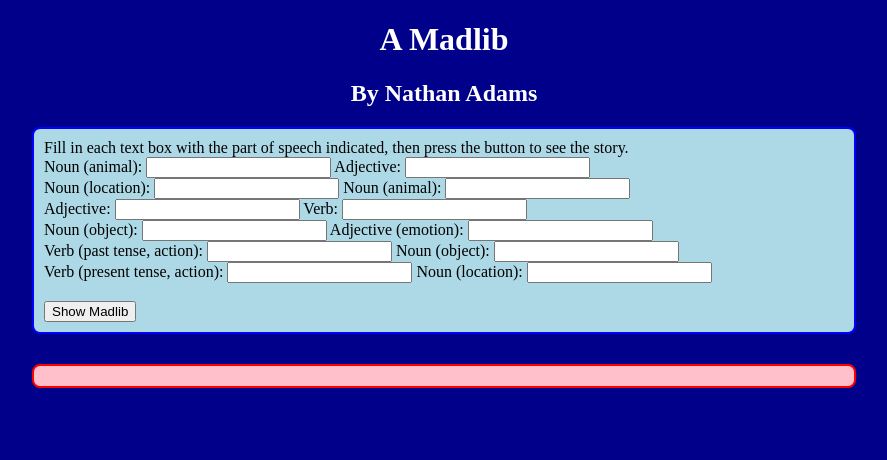
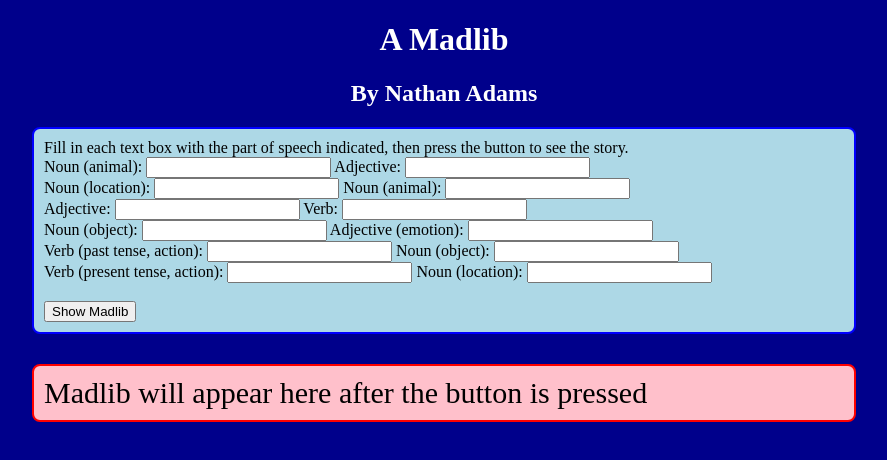
Before and after one commit to nadamspueblo/madlibs-example, a plain HTML site: page index.html in a window 1280 px wide. Shown: the whole page, without its empty margins (196-1083 px from the left). Drawn offline with Linux system fonts and the light colour scheme; a script that the page names is missing.

Commit message:
First commit

```diff
--- a/index.html
+++ b/index.html
@@ -25,7 +25,7 @@
   </p>
 
   <p id="madlib">
-
+    Madlib will appear here after the button is pressed
   </p>
 
 </body>
```
